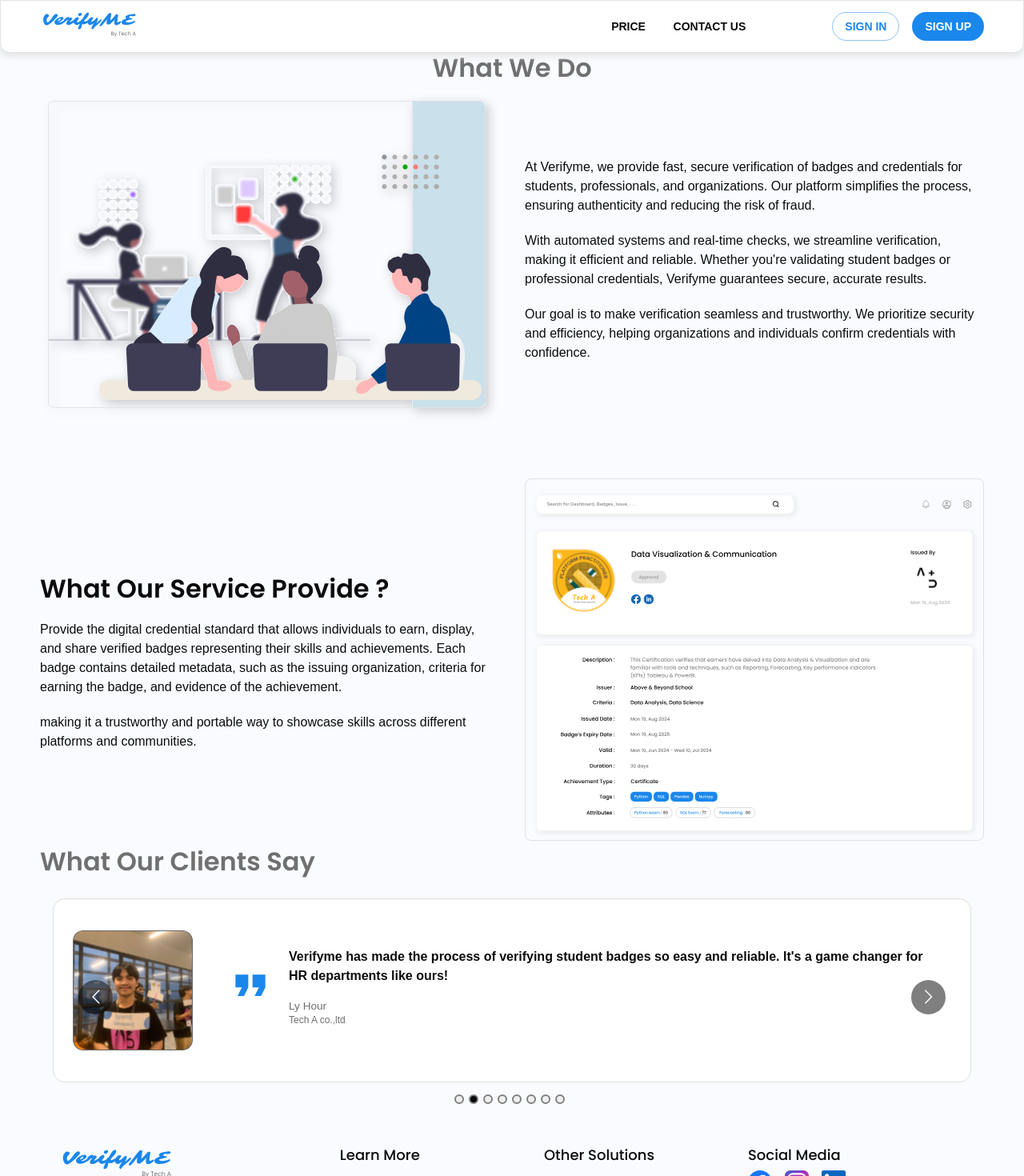
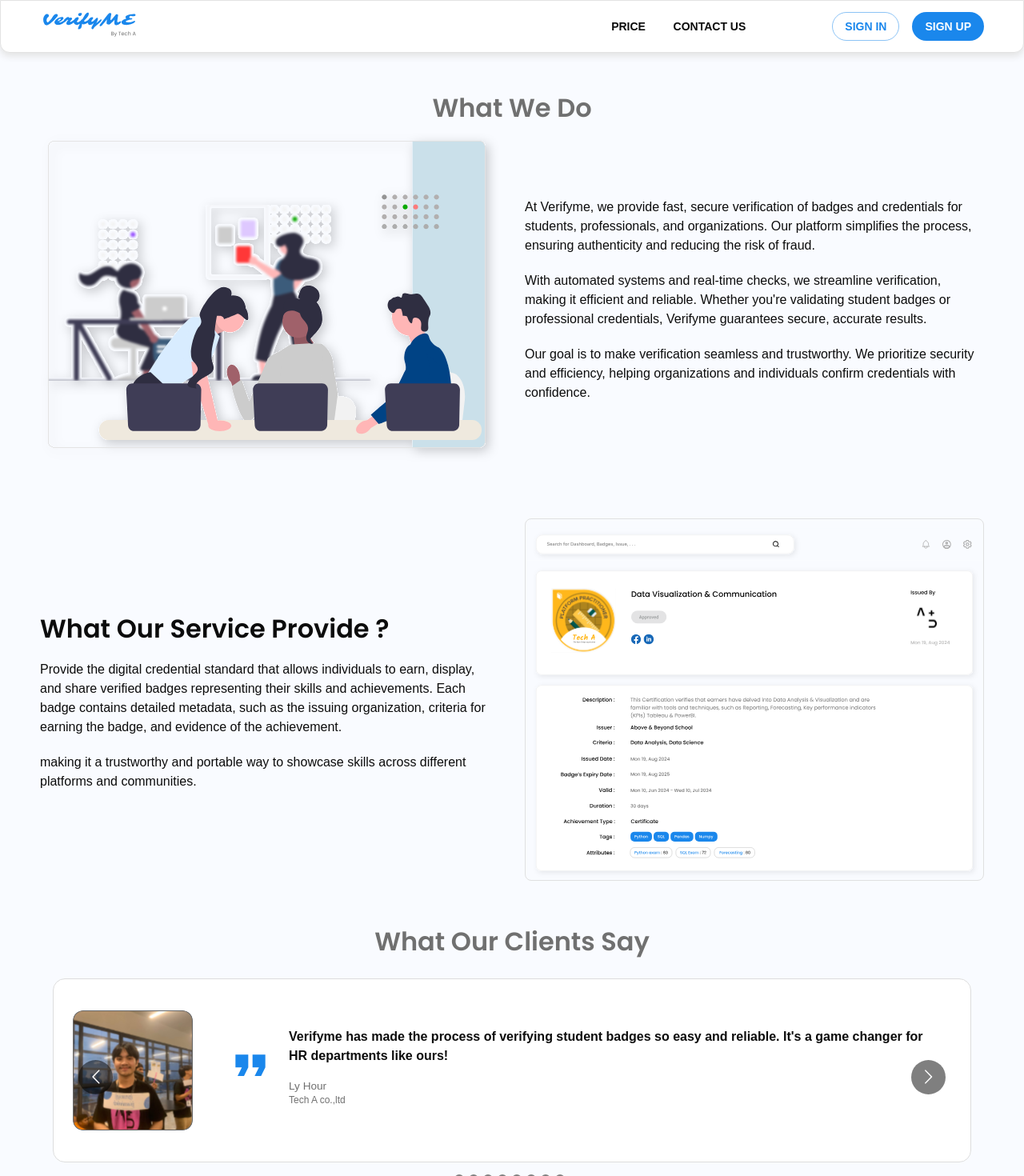
Before and after one commit to lyDiyamong/ratifyme-frontend, a React (Vite) app: page / in a window 1280 px wide. Shown: the top 1470 px of the page at 80% size. Built offline with nearby package versions, Linux system fonts and the light colour scheme.

Commit message:
fix(06-WhatWeDo): fixed margin of testimonial and what we do container

```diff
--- a/src/pages/landing/Testimonial.jsx
+++ b/src/pages/landing/Testimonial.jsx
@@ -48,7 +48,7 @@ const Testimonial = () => {
             <Typography
                 variant="h2"
                 gutterBottom
-                sx={{ fontWeight: 600, color: theme.palette.text.disabled }}
+                sx={{ fontWeight: 600, color: theme.palette.text.disabled, display:'flex', justifyContent:'center', marginTop:'50px' }}
             >
                 What Our Clients Say
             </Typography>
--- a/src/pages/landing/WhatWeDo.jsx
+++ b/src/pages/landing/WhatWeDo.jsx
@@ -27,7 +27,7 @@ export default function WhatWeDo() {
                 variant="h2"
                 align="center"
                 gutterBottom
-                sx={{ fontWeight: 600, color: theme.palette.text.disabled }}
+                sx={{ fontWeight: 600, color: theme.palette.text.disabled, marginTop: '50px'}}
             >
                 What We Do
             </Typography>
@@ -68,7 +68,7 @@ export default function WhatWeDo() {
             {/* end first image and paragraph */}
 
             {/* start second image and paragraph */}
-            <Grid container spacing={4} alignItems="center" sx={{ mt: 4 }}>
+            <Grid container spacing={4} alignItems="center" sx={{ mt: 4}}>
                 <Grid
                     container
                     item
```
